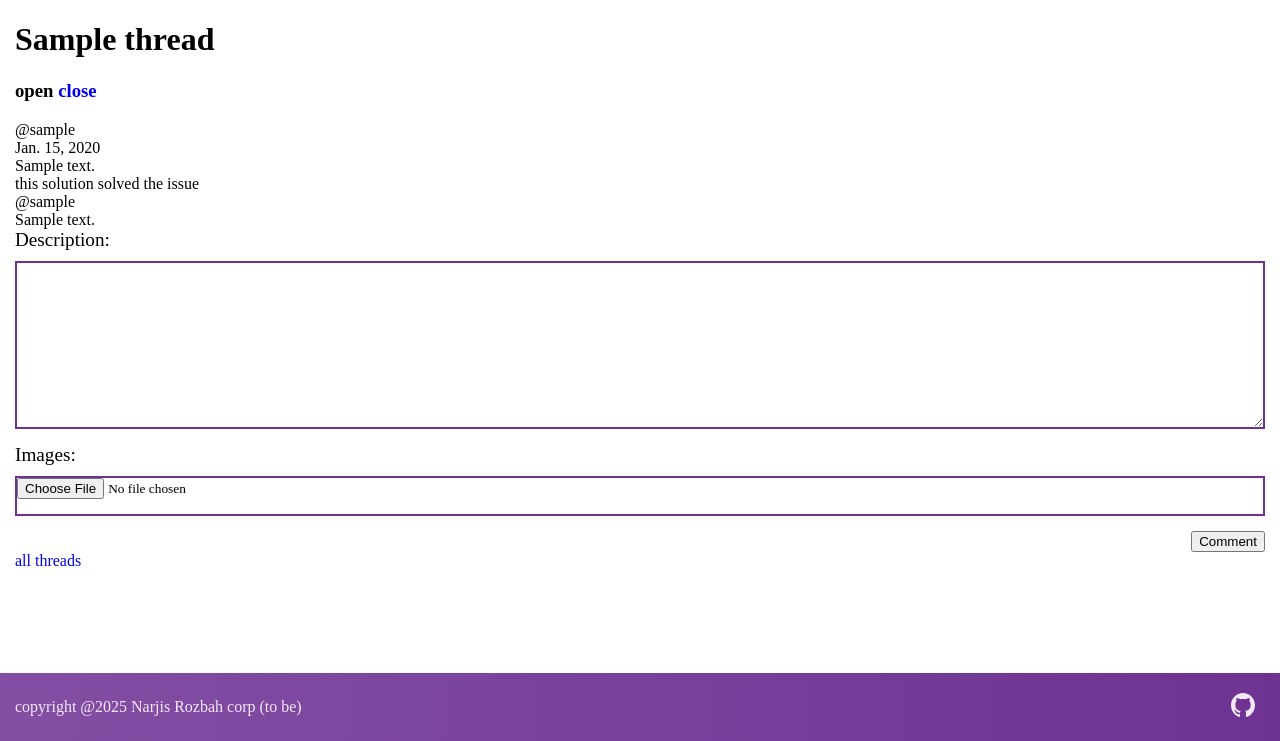
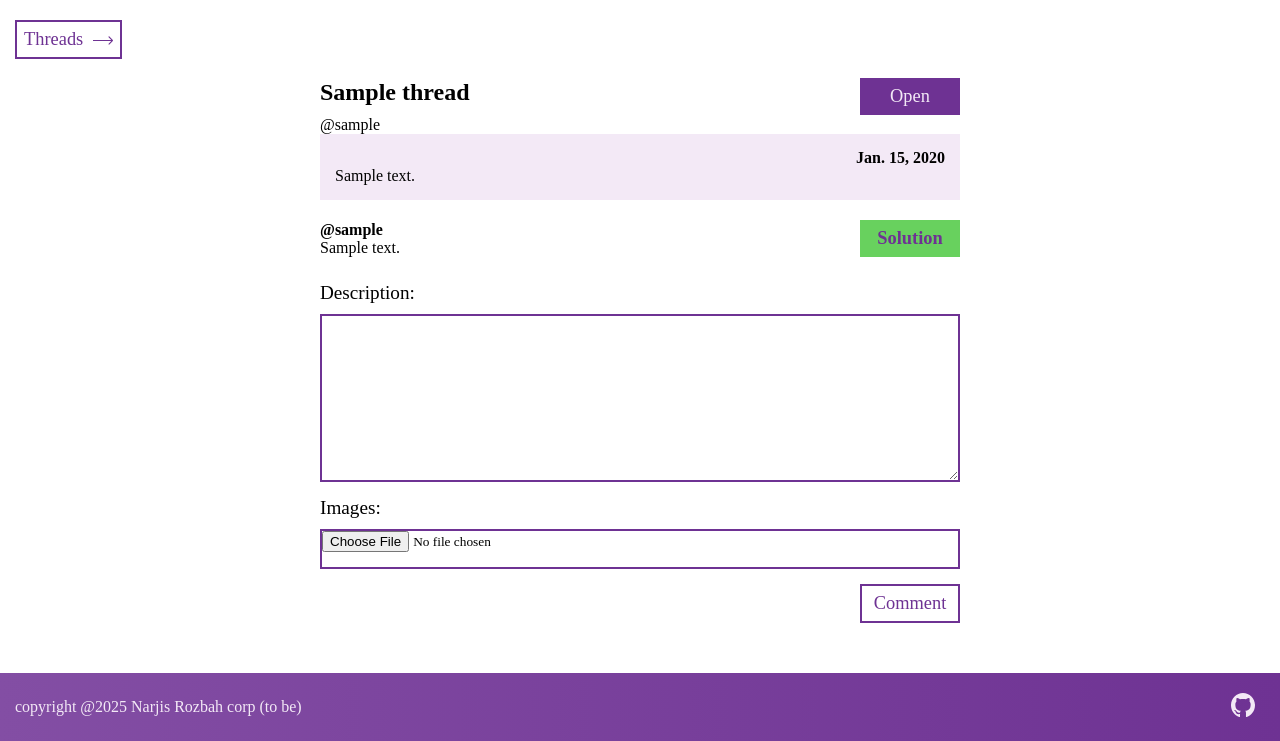
Before and after one commit to Squarewave34/Jam-out, a Django app: page /threads/1/ in a window 1280 px wide. Shown: the part 59-800 px from the top of the page. Run offline with Django 5.2, Linux system fonts and the light colour scheme; tables that the repository leaves empty hold one stand-in row (values such as "Sample post"); some web fonts are replaced.

Commit message:
threads and comments done together

```diff
--- a/main_app/static/css/base.css
+++ b/main_app/static/css/base.css
@@ -16,7 +16,7 @@
 }
 
 /* fonts */
-.main_text, h2, h3{
+.main_text, h2, h3, h4{
   font-family: "Kelly Slab", serif;
   font-style: normal;
 }
--- a/main_app/static/css/ids.css
+++ b/main_app/static/css/ids.css
@@ -65,3 +65,8 @@
   box-shadow: 2px 2px 5px rgba(0, 0, 0, 0.288);
   position: relative;
 }
+
+#thread_container{
+  background: var(--Light);
+  padding: 15px;
+}
--- a/main_app/templates/dev-log-details.html
+++ b/main_app/templates/dev-log-details.html
@@ -1,6 +1,5 @@
 {% extends 'base.html' %}
 {% load static %}
-
 {% block content %}
   <div class="flex margin_top">
     <a class="call_to_action" href="{% url 'dev-logs' game_jam_id%}">dev logs<img id='arrow' src="{% static 'images/arrow.svg' %}" alt="arrow" /></a>
@@ -27,7 +26,7 @@
               </div>
             </div>
           </div>
+        </div>
       {% endif %}
   </div>
-  </div>
 {% endblock %}
--- a/main_app/templates/dev-logs.html
+++ b/main_app/templates/dev-logs.html
@@ -17,11 +17,11 @@
           <p>@{{dev_log.user}}</p>
           <p>{{dev_log.date}}</p>
           <div class="left">
-            <a class="call_to_action" href="{% url 'dev-log-details' game_jam dev_log.id %}">view</a>
+            <a class="call_to_action" href="{% url 'dev-log-details' game_jam dev_log.id %}">View</a>
           </div>
         </div>
       {% endfor %}
-      </div>
+    </div>
   {%else%}
     <div class="center_smaller all_flex">
       <div class="centered_content">
@@ -29,7 +29,7 @@
           <h2>There are no dev logs</h2>
           {%if request_user == game_jam_name.user%}
             <div class="call_to_action">
-              <a class="purple_text" href="{% url 'show-dev-log-form' game_jam%}">create a dev log</a>
+              <a class="purple_text" href="{% url 'show-dev-log-form' game_jam%}">Create a dev log</a>
             </div>
           {% endif %}
         </div>
--- a/main_app/templates/main_app/game_jam_form.html
+++ b/main_app/templates/main_app/game_jam_form.html
@@ -6,7 +6,7 @@
       <form action="" method="post">
         {% csrf_token %}
           {{ form.as_p}}
-        <button type="submit"class="call_to_action">Submit</button>
+        <button type="submit" class="call_to_action">Submit</button>
       </form>
     </div>
   </div>
--- a/main_app/templates/thread-details.html
+++ b/main_app/templates/thread-details.html
@@ -1,49 +1,89 @@
 {% extends 'base.html' %}
+{% load static %}
 {% block content %}
-  <h1>{{thread.title}}</h1>
-  <h3>
+<div class="flex margin_top">
+  <a class="call_to_action" href="{% url 'threads' %}">Threads<img id='arrow' src="{% static 'images/arrow.svg' %}" alt="arrow" /></a>
+</div>
+  <div class="middle">
+    <div class="inbox">
+      <div class="flex_space_in_between">
+        <div>
+          <h2 class="no_margin margin_bottom_small margin_top">{{thread.title}}</h2>
+          <p>@{{thread.user}}</p>
+        </div>
+        <div>
           {% if thread.open %}
-      open
-      <a href="{% url 'close-thread' thread.id %}">close</a>
+            <div class="purple_tag min_width">
+              <a class="white_text main_text bigger_text" href="{% url 'close-thread' thread.id %}">Open</a>
+            </div>
             {% else %}
-      closed
+            <div class="green_tag_no_margin min_width">
+              <p class="bigger_text purple_text main_text"> Closed </p>
+            </div>
           {% endif %}
-  </h3>
-  <p>@{{thread.user}}</p>
-  <p>{{thread.date}}</p>
+        </div>
+      </div>
+      <div id="thread_container">
+        <div class="flex_space_in_between">
+          <div class="place_holder"></div>
+          <h4 class="no_margin">{{thread.date}}</h4>
+        </div>
         <p>{{thread.description}}</p>
-
         {% comment %} images {% endcomment %}
+      </div>
 
       {% for comment in comments%}
         {% if comment.solution == True %}
-      <p>this solution solved the issue</p>
-      <p>@{{comment.user}}</p>
+          <div class="flex_space_in_between margin_top margin_bottom">
+            <div>
+              <p class="bold">@{{comment.user}}</p>
               <p>{{comment.description}}</p>
+            </div>
+            <div class="green_tag_no_margin min_width">
+              <a class="main_text purple_text bigger_text bold" href="{% url 'solution' comment.id%}">Solution</a>
+            </div>
+          </div>
         {% endif %}
       {%endfor%}
 
-  {% for comment in comments%}
+      {% for comment in comments %}
         {% if comment.solution == False %}
-      <p>@{{comment.user}}</p>
+          <div class="flex_space_in_between margin_top margin_bottom">
+            <div>
+              <p class="bold">@{{comment.user}}</p>
               <p>{{comment.description}}</p>
-      {%if thread.user == request_user and thread.open == True%}
-        <a href="{% url 'solution' comment.id%}">pick solution</a>
-      {%endif%}
+            </div>
+            {% if thread.user == request_user and thread.open == True %}
+              <div class="call_to_action min_width">
+                <a class="purple_text" href="{% url 'solution' comment.id %}">pick solution</a>
+              </div>
             {% endif %}
-  {%endfor%}
+          </div>
+        {% endif %}
+      {% endfor %}
+
 
       <form action="{% url 'add-comment' thread.id %}" enctype="multipart/form-data" method="post" autocomplete="off">
         {% csrf_token %}
         {{ add_comment.as_p }}
-    <button type="submit">Comment</button>
+        <button class="call_to_action" type="submit">Comment</button>
       </form>
 
-  <a href="{% url 'threads' %}">all threads</a>
       {%if thread.user == request_user%}
-    <a href="{% url 'thread-update' thread.id %}">Edit</a>
-    <br>
-    <br>
-    <a href="{% url 'thread-delete' thread.id %}">Delete</a>
-  {%endif%}
+      <div class="flex_space_in_between margin_top">
+        <div id="place_holder"></div>
+          <div class="margin_left" id="edit_and_delete">
+            <div class="flex margin_top_small">
+              <div class="call_to_action min_width margin_right">
+                <a class="purple_text" href="{% url 'thread-update' thread.id %}">Edit</a>
+              </div>
+              <div class="call_to_action min_width">
+                <a class="purple_text" href="{% url 'thread-delete' thread.id %}">Delete</a>
+              </div>
+            </div>
+          </div>
+        </div>
+      </div>
+    {% endif %}
+  </div>
 {% endblock %}
```
Also changed, not shown: main_app/templates/game-jams.html (+13 -0 lines), main_app/templates/main_app/comment_form.html (deleted, +0 -13 lines), main_app/templates/main_app/thread_confirm_delete.html (+14 -8 lines), main_app/templates/main_app/thread_form.html (+10 -8 lines), main_app/templates/threads.html (+27 -10 lines). Lines whose indentation alone changed are shown as unchanged.
